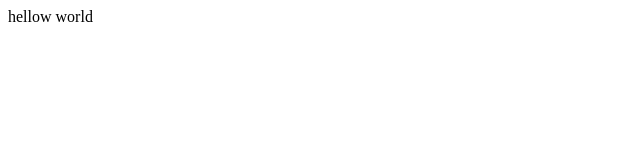
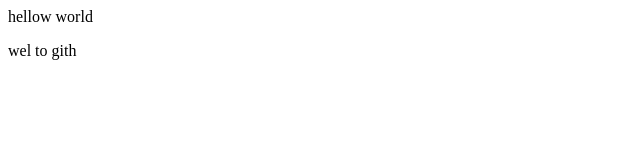
Before and after one commit to Biswajit-637049/apnacollege-demo, a plain HTML site: page index.html in a window 1280 px wide. Shown: the full height of the page, 0-640 px from the left. Drawn offline with Linux system fonts and the light colour scheme.

Commit message:
another paragraph

```diff
--- a/index.html
+++ b/index.html
@@ -1 +1,2 @@
 <p>hellow world</p>
+<p>wel to gith</p>
```
